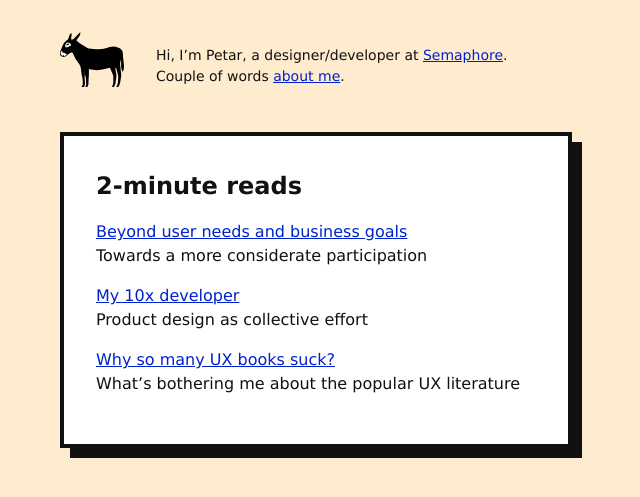
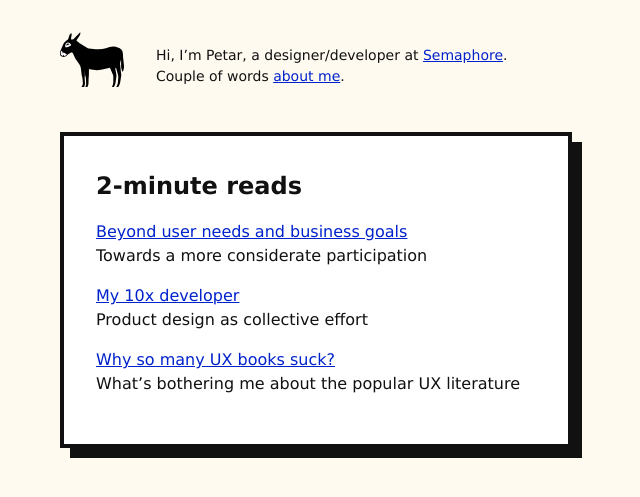
Before and after one commit to ropsii/ropsii.github.io, a Jekyll site: the page built from index.markdown, in a window 1280 px wide. Shown: the top 497 px of the page, without its empty margins (324-964 px from the left). Built offline with Jekyll 4.4.1, drawn with Linux system fonts in a browser that asks for light colours.

Commit message:
rewording

```diff
--- a/_layouts/profile.html
+++ b/_layouts/profile.html
@@ -7,9 +7,9 @@
         <div class="f5 f4-m mb3">
             <h2 class="sans-serif f3 mb2">About me</h2>
             <p class="mb3">My expertise is in design and production of web applications. For years I’ve been helping various products be more useful and meaningful.</p>
-            <p class="mb3">Currently I work on <a href="https://semaphoreci.com">Semaphore</a>, a robust tool for developers. I run product design and help shape product strategy.</p>
-            <p class="mb4">In past I was at innovative home insurance startup <a href="https://hellosuper.com">Super</a>, lead a design at a project management app <a href="https://activecollab.com">ActiveCollab</a>, and ran a design agency <a href="https://sprawsm.com">Superawesome</a> with a friend.</p>
+            <p class="mb3">Currently I work on <a href="https://semaphoreci.com">Semaphore</a>, a robust tool for developers. I run product design and I’m helping shape product strategy.</p>
             <img src="{% link /assets/pp.jpg %}" alt="Petar Perovic" class="db mv4">
+            <p class="mb3">In past I was at innovative home insurance startup <a href="https://hellosuper.com">Super</a>, lead design at a project management app <a href="https://activecollab.com">ActiveCollab</a>, and ran a design agency <a href="https://sprawsm.com">Superawesome</a> with a friend.</p>
             <p class="mb3">My previous work with Semaphore was <a href="https://www.typewolf.com/site-of-the-day/semaphore">featured on Typewolf</a>, a website that lists outstanding typography on the web. I didn’t work on the current website, though.</p>
             <p class="mb3">Every once in a while I’m invited to speak at industry events, mostly sharing what I know about product design and typography.</p>
             <p class="mb3">I’ve been living in Porto, Portugal for years now, and my hometown is Novi Sad, Serbia.</p>
--- a/_sass/tachyons/_styles.scss
+++ b/_sass/tachyons/_styles.scss
@@ -19,7 +19,7 @@
     line-height: $line-height-copy;
     font-size: $font-size-5;
     color: $near-black;
-    background: blanchedalmond;
+    background: floralwhite;
 }
 
 a {
```
